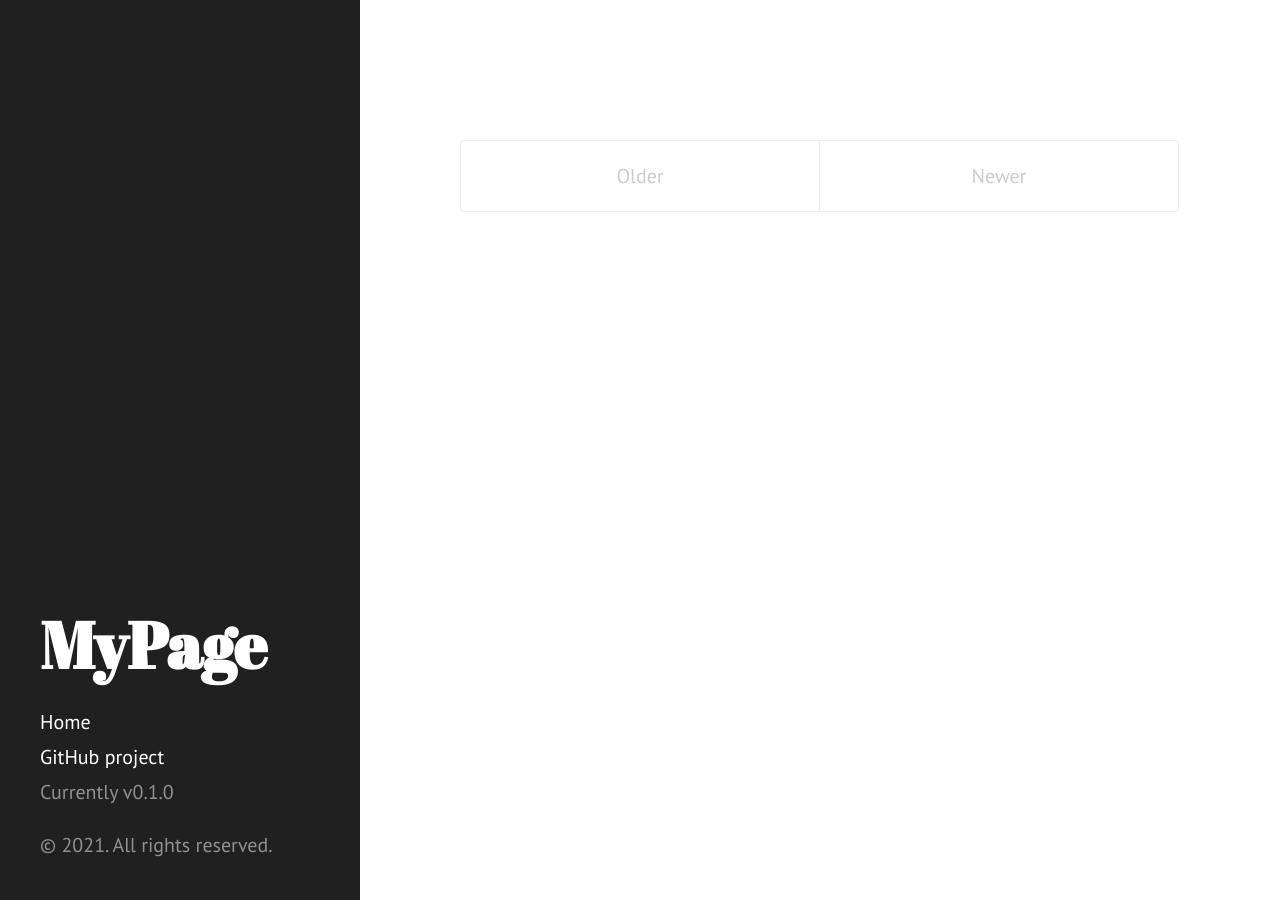
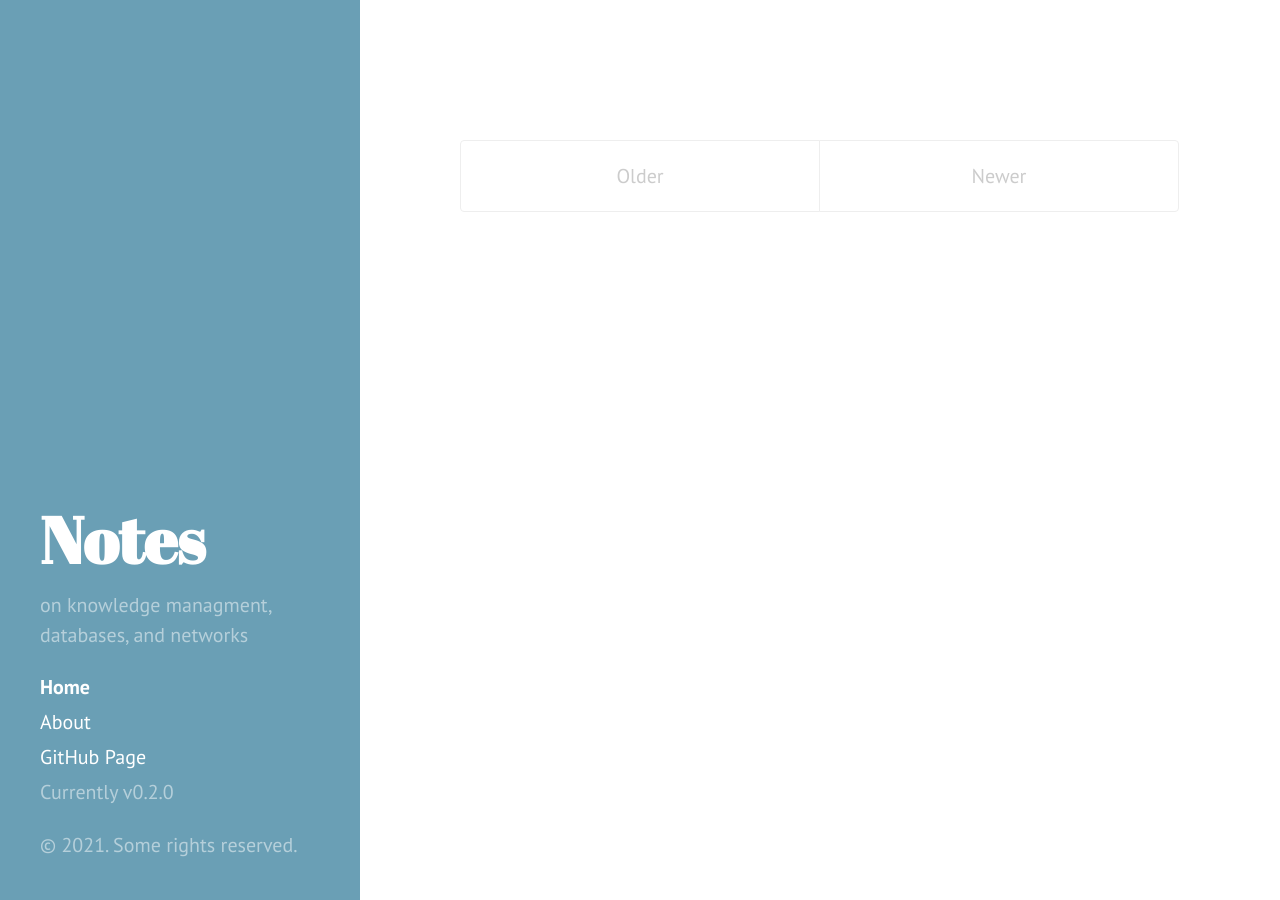
Before and after one commit to adampuchejda/adampuchejda.github.io, a Jekyll site: the page built from index.html, in a window 1280 px wide. Built offline with Jekyll 4.4.1, drawn with Linux system fonts in a browser that asks for light colours; the list of posts is cut into pages by our own code.

Commit message:
Version 0.2.0 of the Notes site powered by Jekyll

```diff
--- a/Gemfile
+++ b/Gemfile
@@ -4,3 +4,5 @@ gem "jekyll"
 gem "jekyll-gist"
 gem "jekyll-paginate"
 gem "jekyll-seo-tag"
+
+gem "webrick", "~> 1.7"
--- a/_config.yml
+++ b/_config.yml
@@ -1,10 +1,12 @@
 # Setup
-title: MyPage
+title: Notes
+description: on knowledge managment, databases, and networks
 tagline:
-url: https://adampuchejda.github.io
+url:
 paginate: 1
-baseurl: ""
+baseurl: "/"
 permalink: pretty
+githubpage: "https://github.com/adampuchejda"
 
 # Gems
 plugins:
@@ -38,4 +40,4 @@ author:
   email: adam.puchejda@protonmail.com
 
 # Custom vars
-version: 0.1.0
+version: 0.2.0
--- a/_includes/sidebar.html
+++ b/_includes/sidebar.html
@@ -21,17 +21,17 @@
       {% for node in pages_list %}
         {% if node.title != null %}
           {% if node.layout == "page" %}
-          <!--
+
           <a class="sidebar-nav-item{% if page.url == node.url %} active{% endif %}" href="{{ node.url }}">{{ node.title }}</a>
-          -->
+
           {% endif %}
         {% endif %}
       {% endfor %}
 
-      <a class="sidebar-nav-item" href="{{ site.github.repo }}">GitHub project</a>
+      <a class="sidebar-nav-item" href="{{ site.githubpage }}">GitHub Page</a>
       <span class="sidebar-nav-item">Currently v{{ site.version }}</span>
     </nav>
 
-    <p>&copy; {{ site.time | date: '%Y' }}. All rights reserved.</p>
+    <p>&copy; {{ site.time | date: '%Y' }}. Some rights reserved.</p>
   </div>
 </div>
--- a/_layouts/default.html
+++ b/_layouts/default.html
@@ -3,7 +3,7 @@
 
   {% include head.html %}
 
-  <body>
+<body class="theme-base-0d">
 
     {% include sidebar.html %}
 
@@ -11,5 +11,6 @@
       {{ content }}
     </div>
 
-  </body>
+</body>
+
 </html>
--- a/_layouts/page.html
+++ b/_layouts/page.html
@@ -1,5 +1,6 @@
 ---
 layout: default
+
 ---
 
 <div class="page">
--- a/public/css/poole.css
+++ b/public/css/poole.css
@@ -259,8 +259,8 @@ tbody tr:nth-child(odd) th {
  */
 
 .lead {
-  font-size: 1.25rem;
-  font-weight: 300;
+  font-size: 1rem;
+  font-weight: 200;
 }
 
 
```
Also changed, not shown: about.md (added, +10 -0 lines), Gemfile.lock, LICENSE.md, 1 other file.
